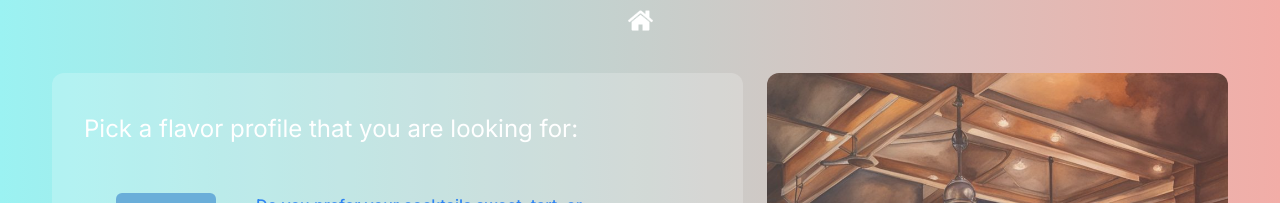
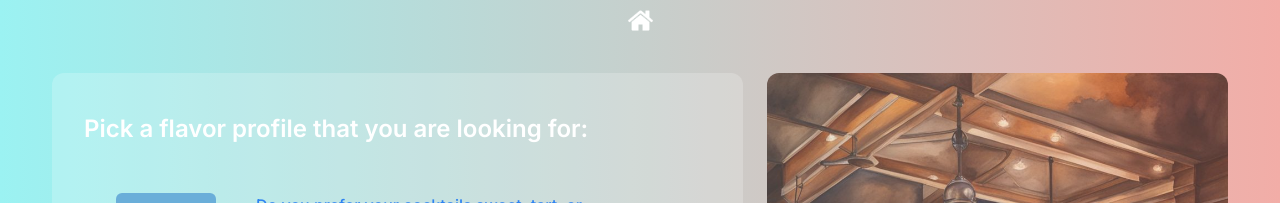
Before and after one commit to kingkwongsta/mixology, a Next.js app: page / in a window 1280 px wide. Both pictures are taken after a click on the button "Start Mixing". Shown: the top 203 px of the page. Built offline with nearby package versions, Linux system fonts and the light colour scheme.

Commit message:
Update QuestionCard component styles

```diff
--- a/src/app/components/QuestionCard.jsx
+++ b/src/app/components/QuestionCard.jsx
@@ -1,7 +1,9 @@
 export default function QuestionCard({ question, buttons }) {
   return (
     <div className="m-8">
-      <h1 className="my-10 text-2xl text-[#FFFFFF]">{question}</h1>
+      <h1 className="my-10 text-2xl font-semibold text-[#FFFFFF]">
+        {question}
+      </h1>
       {buttons}
     </div>
   );
```
